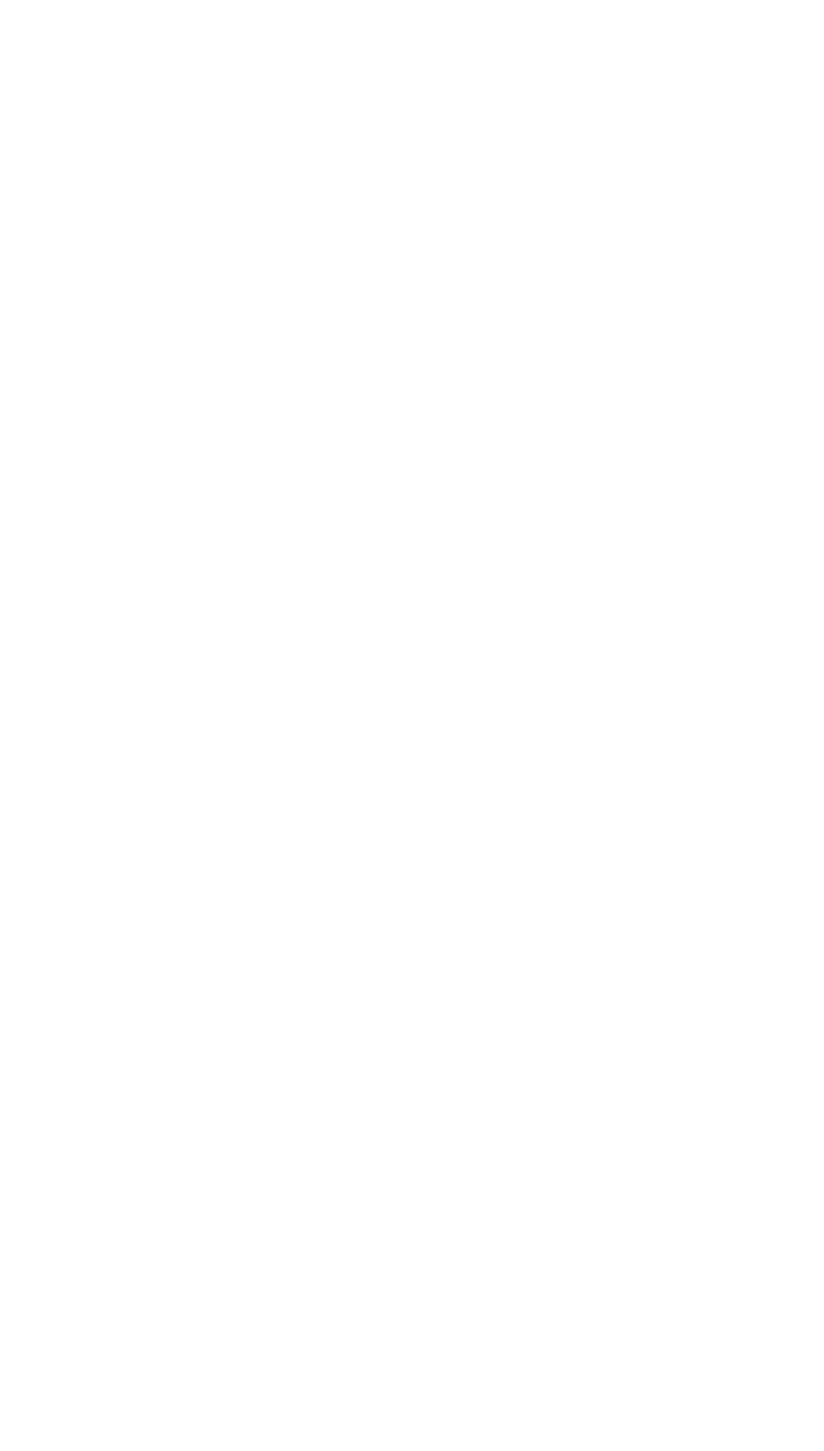
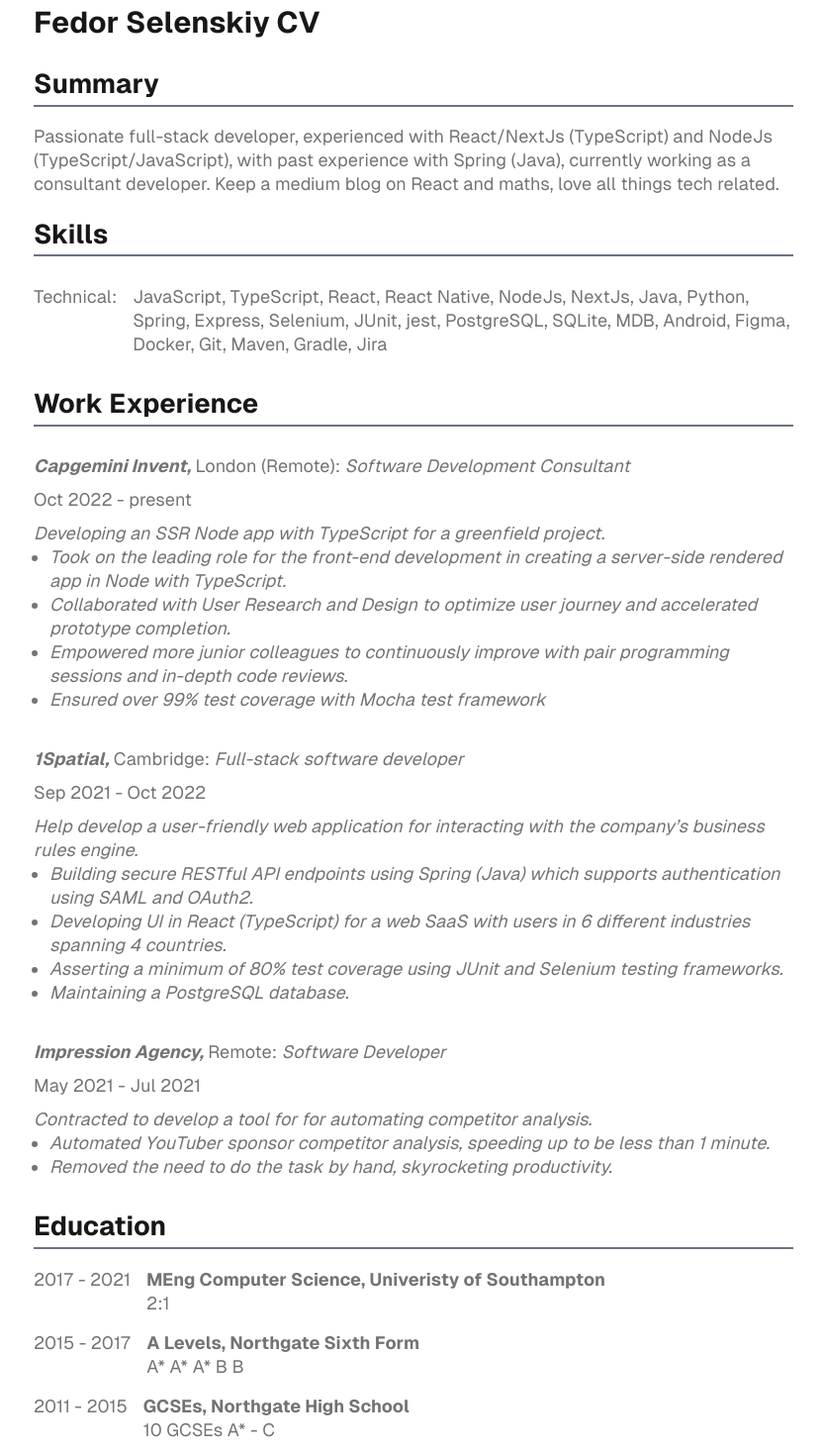
Before and after one commit to fs1g17/theo-selenskiy, a Next.js app: page /cv in a window 1280 px wide. Shown: the part 84-1550 px from the top of the page at 99% size, without its empty margins (222-1055 px from the left). Before the commit the page ends 800 px from the top, so only its background shows below. Built offline with nearby package versions, Linux system fonts and the light colour scheme.

Commit message:
feat(cv): update cv

```diff
--- a/src/app/cv/page.tsx
+++ b/src/app/cv/page.tsx
@@ -1,5 +1,148 @@
 export default function CV() {
-  return(
-    <div>CV</div>
-  )
+  return (
+    <div className="w-full flex-col gap-y-[200px] pb-10">
+      <h1>Fedor Selenskiy CV</h1>
+      <div>
+        <h3 className="w-full border-b-2 border-b-gray-500">Summary</h3>
+        <p className="text-muted-foreground">
+          Passionate full-stack developer, experienced with React/NextJs
+          (TypeScript) and NodeJs (TypeScript/JavaScript), with past experience
+          with Spring (Java), currently working as a consultant developer. Keep
+          a medium blog on React and maths, love all things tech related.
+        </p>
+      </div>
+
+      <div>
+        <h3 className="w-full border-b-2 border-b-gray-500">Skills</h3>
+        <div className="flex gap-x-4">
+          <p className="text-muted-foreground">Technical:</p>
+          <p className="text-muted-foreground">
+            JavaScript, TypeScript, React, React Native, NodeJs, NextJs, Java,
+            Python, Spring, Express, Selenium, JUnit, jest, PostgreSQL, SQLite,
+            MDB, Android, Figma, Docker, Git, Maven, Gradle, Jira
+          </p>
+        </div>
+      </div>
+
+      <div>
+        <h3 className="w-full border-b-2 border-b-gray-500">Work Experience</h3>
+        <div className="flex flex-col gap-y-4">
+          <WorkExperience
+            job="Capgemini Invent"
+            location="London (Remote)"
+            title="Software Development Consultant"
+            date="Oct 2022 - present"
+            description="Developing an SSR Node app with TypeScript for a greenfield project."
+            bulletPoints={[
+              "Took on the leading role for the front-end development in creating a server-side rendered app in Node with TypeScript.",
+              "Collaborated with User Research and Design to optimize user journey and accelerated prototype completion.",
+              "Empowered more junior colleagues to continuously improve with pair programming sessions and in-depth code reviews.",
+              "Ensured over 99% test coverage with Mocha test framework",
+            ]}
+          />
+          <WorkExperience
+            job="1Spatial"
+            location="Cambridge"
+            title="Full-stack software developer"
+            date="Sep 2021 - Oct 2022"
+            description="Help develop a user-friendly web application for interacting with the company’s business rules engine."
+            bulletPoints={[
+              "Building secure RESTful API endpoints using Spring (Java) which supports authentication using SAML and OAuth2.",
+              "Developing UI in React (TypeScript) for a web SaaS with users in 6 different industries spanning 4 countries.",
+              "Asserting a minimum of 80% test coverage using JUnit and Selenium testing frameworks.",
+              "Maintaining a PostgreSQL database.",
+            ]}
+          />
+          <WorkExperience
+            job="Impression Agency"
+            location="Remote"
+            title="Software Developer"
+            date="May 2021 - Jul 2021"
+            description="Contracted to develop a tool for for automating competitor analysis."
+            bulletPoints={[
+              "Automated YouTuber sponsor competitor analysis, speeding up to be less than 1 minute.",
+              "Removed the need to do the task by hand, skyrocketing productivity.",
+            ]}
+          />
+        </div>
+      </div>
+
+      <div>
+        <h3 className="w-full border-b-2 border-b-gray-500">Education</h3>
+        <div className="flex flex-col gap-y-4">
+          <Education
+            date="2017 - 2021"
+            location="MEng Computer Science, Univeristy of Southampton"
+            grades="2:1"
+          />
+          <Education
+            date="2015 - 2017"
+            location="A Levels, Northgate Sixth Form"
+            grades="A* A* A* B B"
+          />
+          <Education
+            date="2011 - 2015"
+            location="GCSEs, Northgate High School"
+            grades="10 GCSEs A* - C"
+          />
+        </div>
+      </div>
+    </div>
+  );
 }
+
+function WorkExperience({
+  job,
+  location,
+  title,
+  date,
+  description,
+  bulletPoints,
+}: {
+  job: string;
+  location: string;
+  title: string;
+  date: string;
+  description: string;
+  bulletPoints: string[];
+}) {
+  return (
+    <div>
+      <p className="text-muted-foreground">
+        <span className="font-bold italic">{job},</span> {location}:{" "}
+        <span className="italic">{title}</span>
+      </p>
+      <p className="text-muted-foreground">{date}</p>
+      <p className="text-muted-foreground italic">
+        {description}
+        <ul className="ml-4 marker:text-inherit list-disc	m-0">
+          {bulletPoints.map((point) => (
+            <li className="m-0">{point}</li>
+          ))}
+        </ul>
+      </p>
+    </div>
+  );
+}
+
+function Education({
+  date,
+  location,
+  grades,
+}: {
+  date: string;
+  location: string;
+  grades: string;
+}) {
+  return (
+    <div>
+      <div className="flex gap-x-4">
+        <p className="text-muted-foreground m-0">{date}</p>
+        <div className="flex flex-col">
+          <p className="text-muted-foreground font-bold m-0">{location}</p>
+          <p className="text-muted-foreground m-0">{grades}</p>
+        </div>
+      </div>
+    </div>
+  );
+}
```
